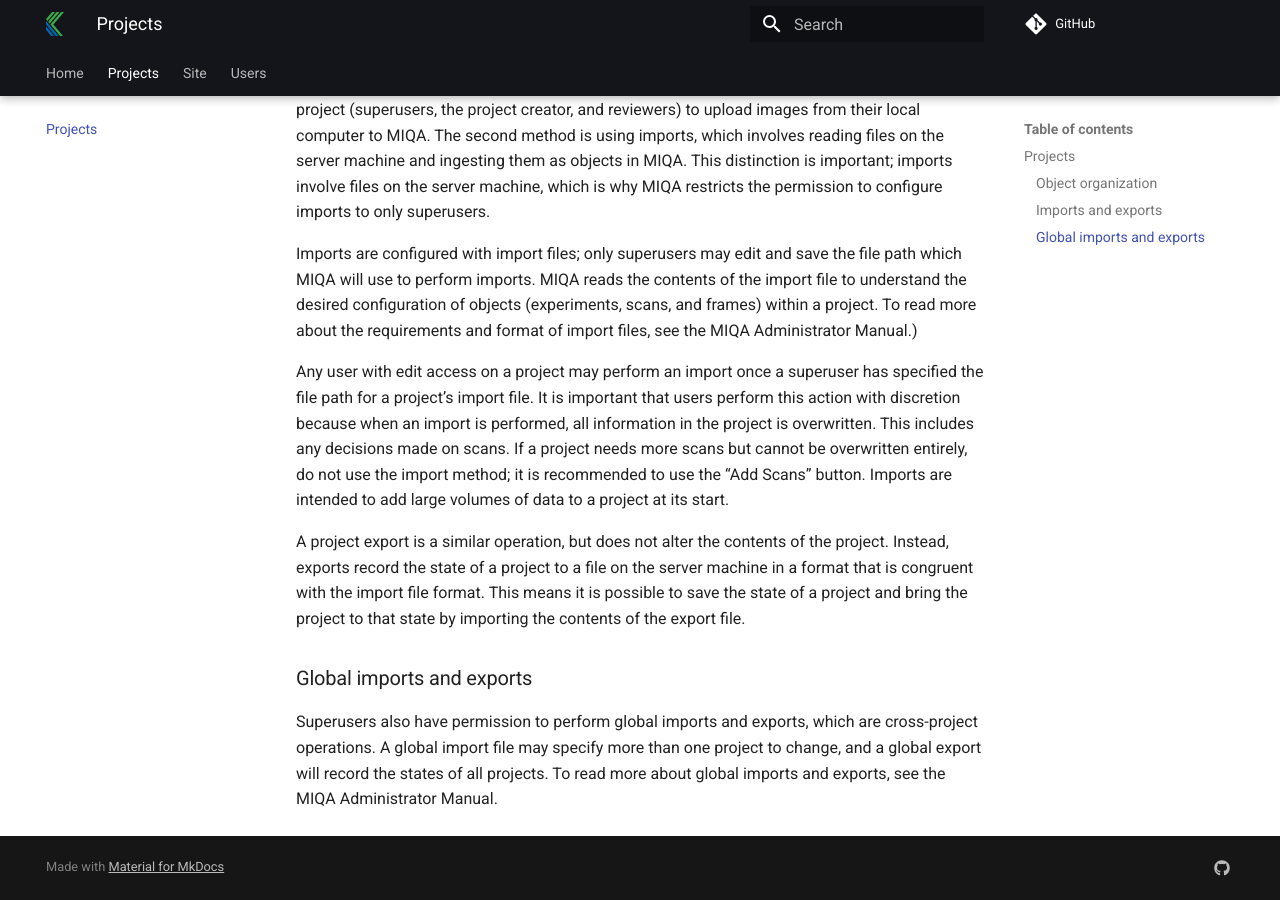
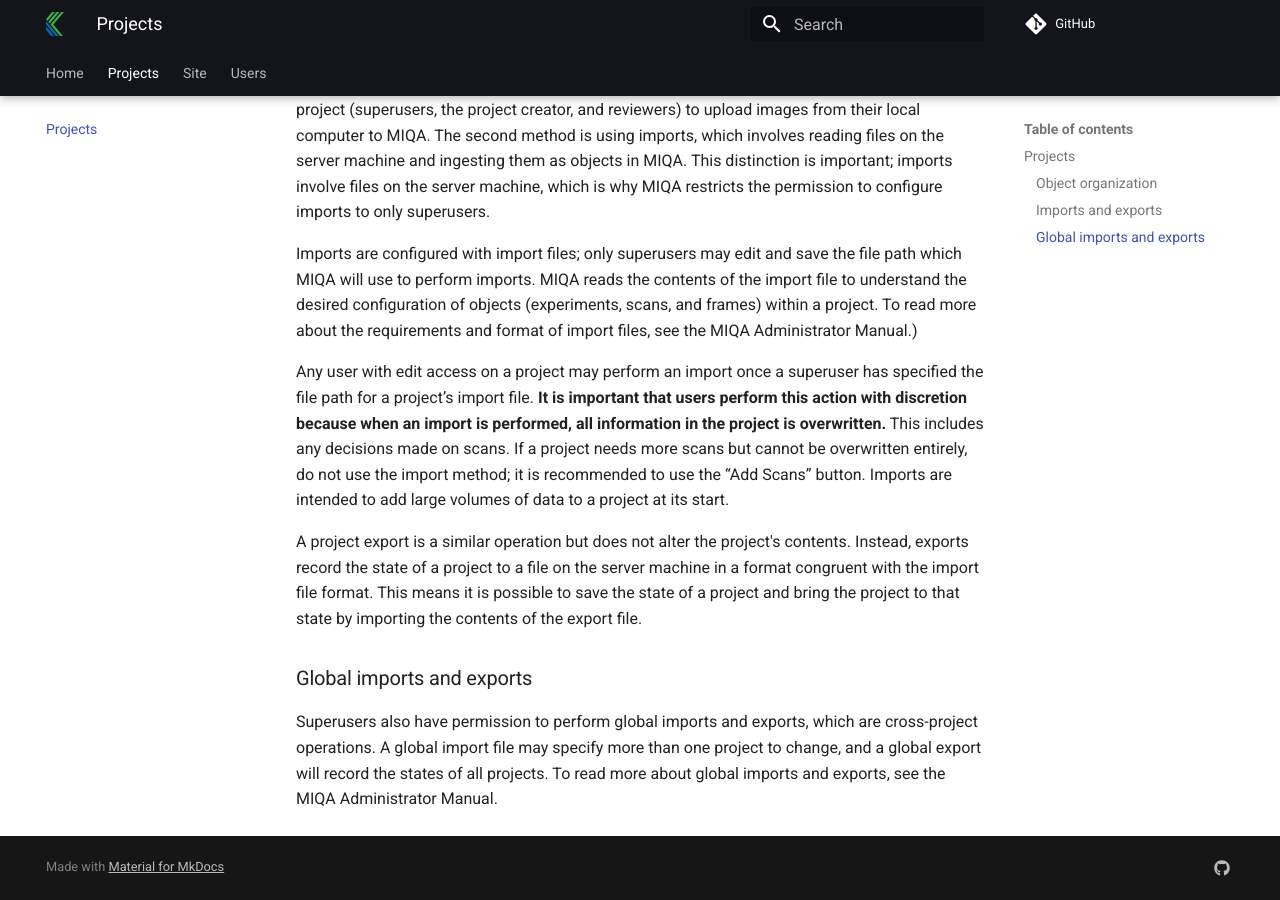
Before and after one commit to OpenImaging/miqa, an MkDocs documentation site: the page built from docs/projects.md, in a window 1280 px wide and 900 px high, scrolled down 891 px. Built offline with MkDocs 1.6.1 and Material for MkDocs 9.7.7, drawn with Linux system fonts in a browser that asks for light colours; comment, search, counter and statistics services are not loaded.

Commit message:
Additional suggestions from @aashish24

```diff
--- a/docs/projects.md
+++ b/docs/projects.md
@@ -13,9 +13,9 @@ There are two ways to add data to a project in MIQA; both are available via the
 
 Imports are configured with import files; only superusers may edit and save the file path which MIQA will use to perform imports. MIQA reads the contents of the import file to understand the desired configuration of objects (experiments, scans, and frames) within a project. To read more about the requirements and format of import files, see the MIQA Administrator Manual.)
 
-Any user with edit access on a project may perform an import once a superuser has specified the file path for a project’s import file. It is important that users perform this action with discretion because when an import is performed, all information in the project is overwritten. This includes any decisions made on scans. If a project needs more scans but cannot be overwritten entirely, do not use the import method; it is recommended to use the “Add Scans” button. Imports are intended to add large volumes of data to a project at its start.
+Any user with edit access on a project may perform an import once a superuser has specified the file path for a project’s import file. **It is important that users perform this action with discretion because when an import is performed, all information in the project is overwritten.** This includes any decisions made on scans. If a project needs more scans but cannot be overwritten entirely, do not use the import method; it is recommended to use the “Add Scans” button. Imports are intended to add large volumes of data to a project at its start.
 
-A project export is a similar operation, but does not alter the contents of the project. Instead, exports record the state of a project to a file on the server machine in a format that is congruent with the import file format. This means it is possible to save the state of a project and bring the project to that state by importing the contents of the export file.
+A project export is a similar operation but does not alter the project's contents. Instead, exports record the state of a project to a file on the server machine in a format congruent with the import file format. This means it is possible to save the state of a project and bring the project to that state by importing the contents of the export file.
 
 ### Global imports and exports
 Superusers also have permission to perform global imports and exports, which are cross-project operations. A global import file may specify more than one project to change, and a global export will record the states of all projects. To read more about global imports and exports, see the MIQA Administrator Manual.
```
Also changed, not shown: docs/site.md (+1 -1 lines), docs/users.md (+1 -1 lines).
